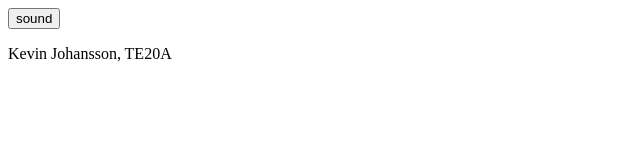
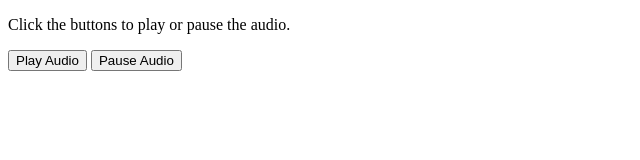
Before and after one commit to Acrobaticbag3/SCARRYSTORY, a plain HTML site: page Index.html in a window 1280 px wide. Shown: the whole page, without its empty margins (0-640 px from the left). Drawn offline with nearby package versions, Linux system fonts and the light colour scheme.

Commit message:
Iligal johannes

```diff
--- a/Index.html
+++ b/Index.html
@@ -1,21 +1,11 @@
 <!DOCTYPE html>
-<html lang="en"> <!--This is how to make notes!-->
-<head>
-    <meta charset="UTF-8"> <!--UTF-8 is used for tekenkåding-->
-    <meta http-equiv="X-UA-Compatible" content="IE=edge">
-    <meta name="viewport" content="width=device-width, initial-scale=1.0">
-    <link href="IndexThree.CSS" rel="stylesheet"> <!--Links a CSS file called IndexThree. Reoson being this side needed spectial customization-->
-    <title>Document</title>
-</head>
-<body>
-    <main class="text-color">
-        <input type="button" value="sound" onclick="playMusic()"/>
-    </main>
-
-    <footer class="text-color">
-        <p>Kevin Johansson, TE20A</p>
-    </footer>
-    <script src = "https://ajax.googleapis.com/ajax/libs/jquery/3.5.1/jquery.min.js"></script>
-    <script src="Script.JS"></script> <!--This allows me to implement JS functions into this "page"-->
-</body>
+<html>
+    <body>
+        <audio id="myAudio">
+        <source src="Scarry_story_Shiver_Me_Timbers.mp3" type="audio/mpeg">
+        </audio>
+        <p>Click the buttons to play or pause the audio.</p>
+        <button onclick="playAudio()" type="button">Play Audio</button>
+        <button onclick="pauseAudio()" type="button">Pause Audio</button>
+    </body>
 </html>
--- a/Script.js
+++ b/Script.js
@@ -1,4 +1,9 @@
-function playMusic(){
-    var music = new Audio('Scarry_story_Shiver_Me_Timbers.mp3');
-    music.play();
-}
+var x = document.getElementById("myAudio");
+
+    function playAudio() {
+      x.play();
+    }
+
+    function pauseAudio() {
+     x.pause();
+    }
```
